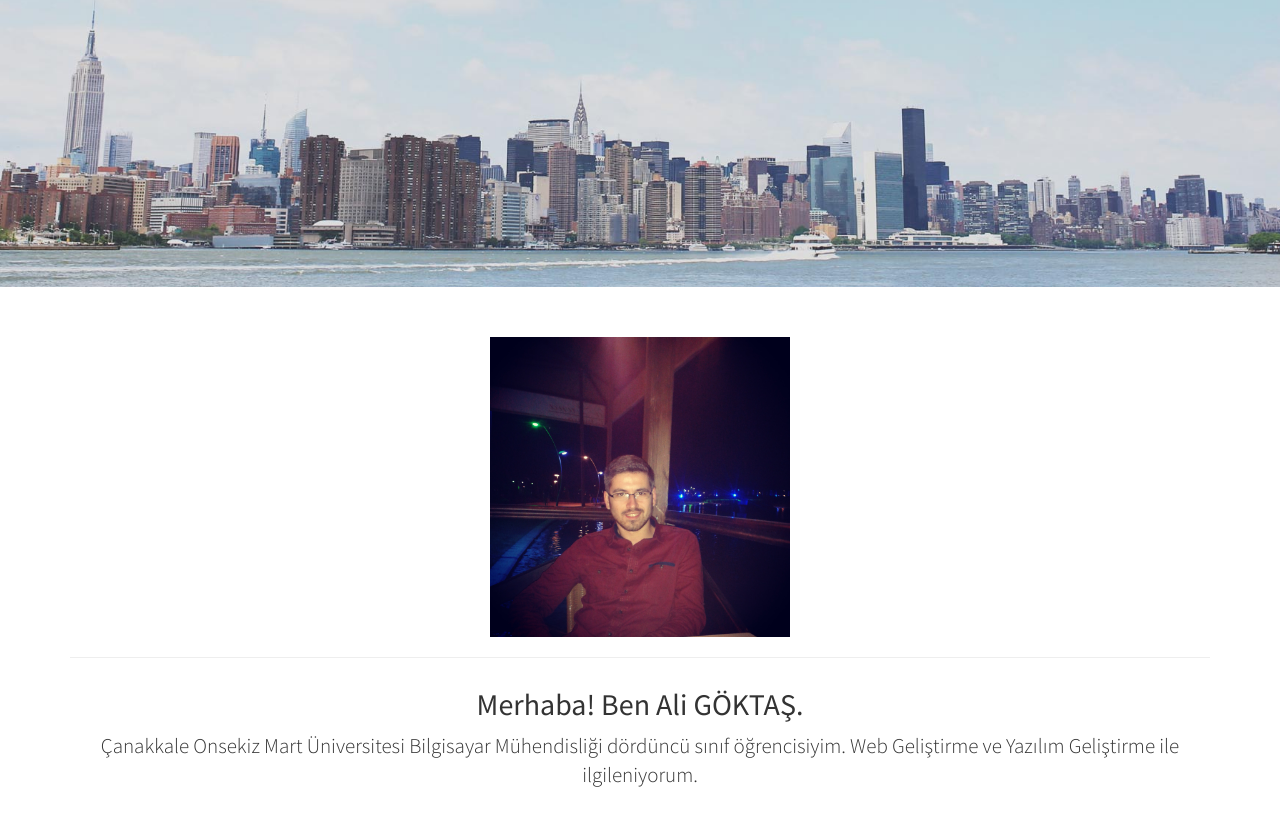
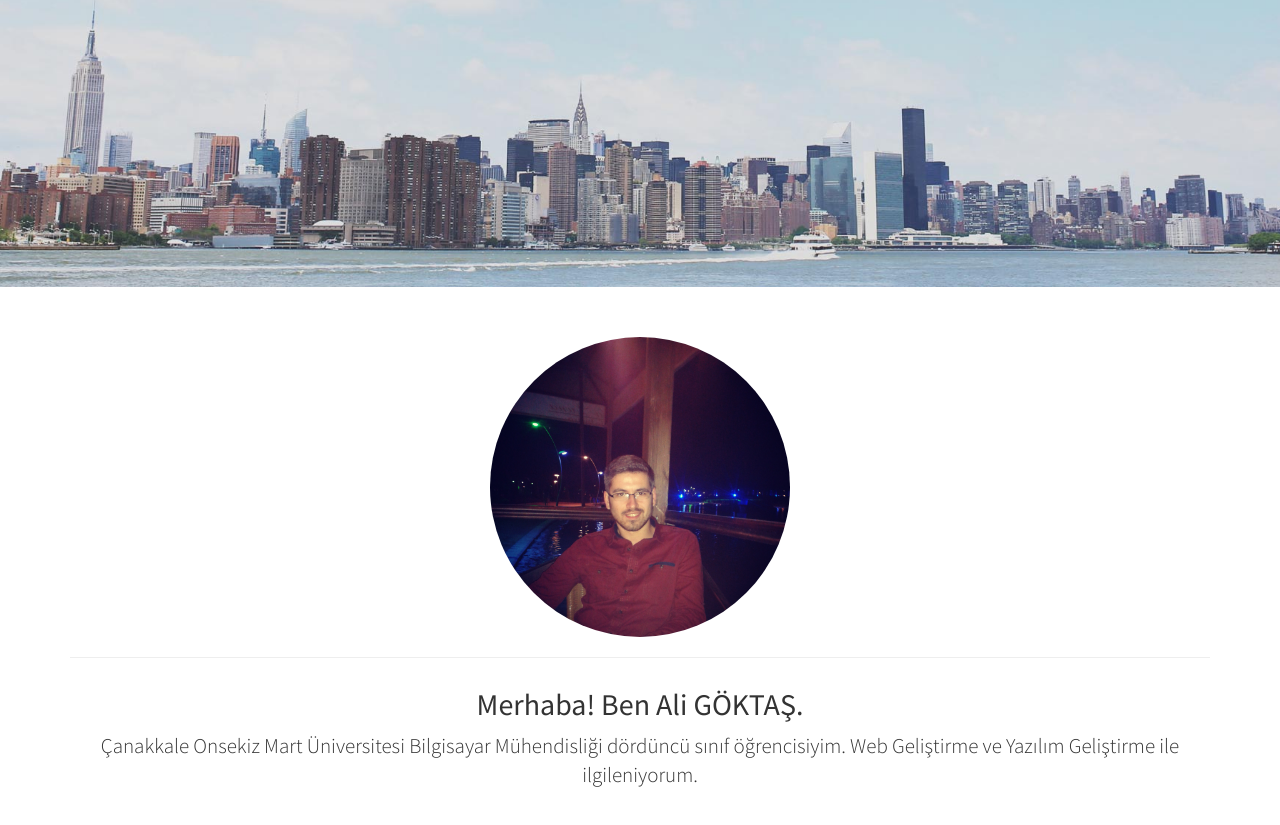
Before and after one commit to aligoktas/aligoktas.github.io, a plain HTML site: page index.html in a window 1280 px wide. Shown: the part 513-1338 px from the top of the page. Drawn offline with Linux system fonts and the light colour scheme.

Commit message:
picture frame was replaced

```diff
--- a/index.html
+++ b/index.html
@@ -76,7 +76,7 @@
                        <div class="col-lg-12">
                             <div class="portfolio-item">
                                 <a>
-                                    <img class="img-portfolio img-responsive" width="300" height="300"  src="img/me.jpg">
+                                    <img class="img-circle" class="img-portfolio img-responsive" width="300" height="300"  src="img/me.jpg">
                                     <hr class="star-light">
                                 </a>
                             </div>
```
